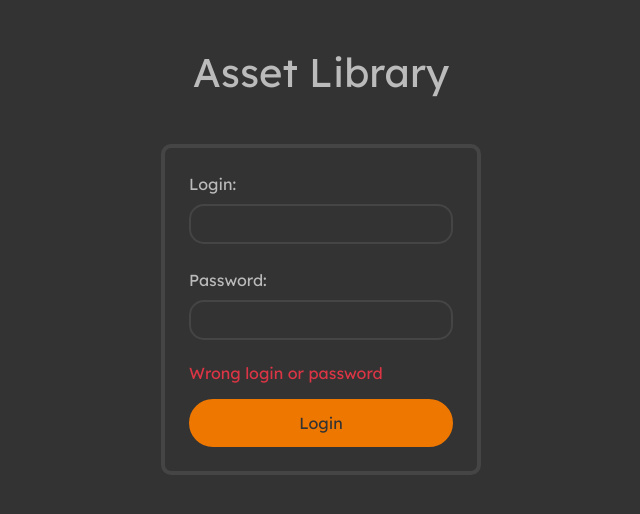
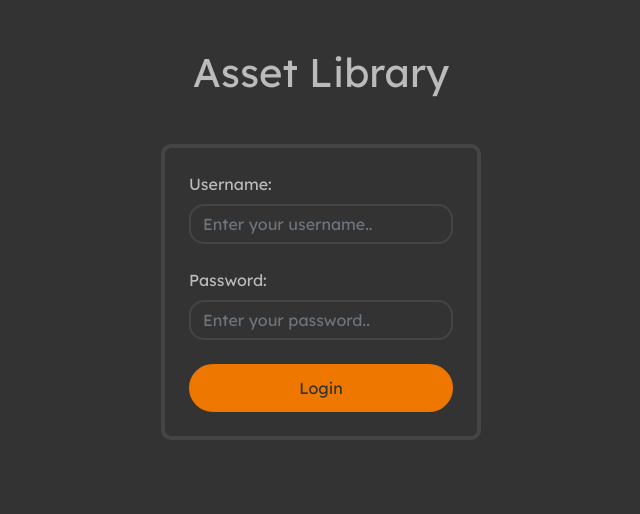
Before and after one commit to DATA-Studio-Team/AssetLibrary, a Django app: page / in a window 1280 px wide. Shown: the top 514 px of the page, without its empty margins (319-959 px from the left). Run offline with Django 4.2, Linux system fonts and the light colour scheme.

Commit message:
Finish login logic

```diff
--- /dev/null
+++ b/assetlib/main/forms.py
@@ -0,0 +1,5 @@
+from django import forms
+
+class LoginForm(forms.Form):
+    username = forms.CharField(min_length=3, max_length=30, initial="")
+    password = forms.CharField(min_length=8, max_length=100, initial="")
--- a/assetlib/main/templates/main/login.html
+++ b/assetlib/main/templates/main/login.html
@@ -23,17 +23,19 @@
                 {%csrf_token%}
 
                 <div>
-                    <label class="form-label" for="login">Login:</label>
-                    <input class="form-control" id="login" name="login" type="text">
+                    <label class="form-label" for="username">Username:</label>
+                    <input class="form-control" id="username" name="username" minlength="3" type="text" placeholder="Enter your username.." value="{{ form.data.username }}">
                 </div>
 
                 <div>
                     <label class="form-label" for="password">Password:</label>
-                    <input class="form-control" id="password" name="password" type="password">
+                    <input class="form-control" id="password" name="password" minlength="8" type="password" placeholder="Enter your password..">
                 </div>
 
                 <div class="d-flex flex-column gap-2">
-                    <h6 class="text-danger">Wrong login or password</h6>
+                    {% if error_during_login %}
+                    <h6 class="text-danger">Wrong username or password</h6>
+                    {% endif %}
                     <input class="form-submit" type="submit" value="Login">
                 </div>
             </form>
--- a/assetlib/main/views.py
+++ b/assetlib/main/views.py
@@ -1,11 +1,28 @@
-from django.shortcuts import render
+from django.shortcuts import render, redirect
+from django.contrib.auth import authenticate, login
+from django.http import HttpRequest
+from .forms import *
+# Create your views here.
 
-from django.http import HttpRequest
-
-# Create your views here.
 def login_view(request: HttpRequest):
 
-    return render(request, "main/login.html")
+    if request.method == "POST":
+        form = LoginForm(request.POST)
+
+        if form.is_valid():
+            user = authenticate(username=form.cleaned_data['username'], password=form.cleaned_data['password'])
+            if user is not None:
+                login(request, user)
+
+                return redirect("/index")
+
+        return render(request, "main/login.html", { 'form': form, 'error_during_login': True })
+
+    else:
+
+        return render(request, "main/login.html", { 'form': LoginForm()})
+
+
 
 def index_view(request: HttpRequest):
 
```
Also changed, not shown: assetlib/db.sqlite3.
